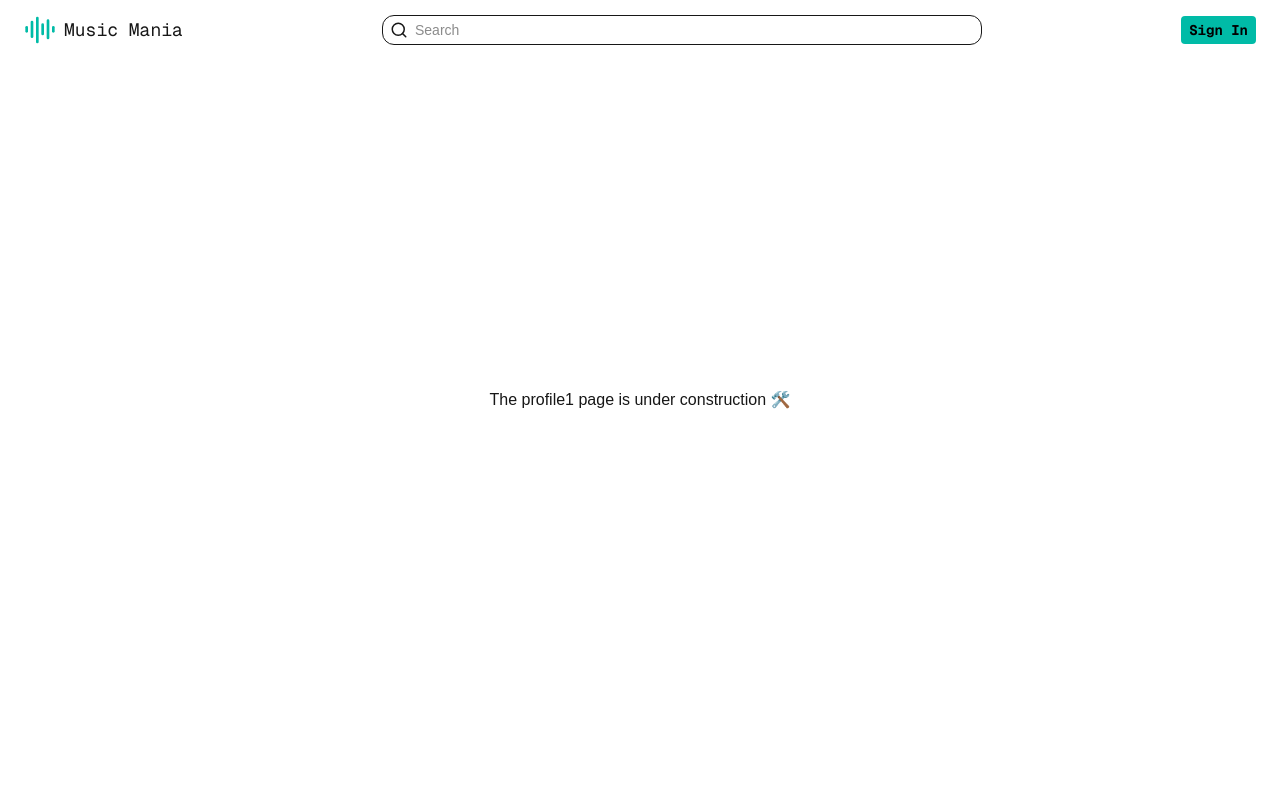
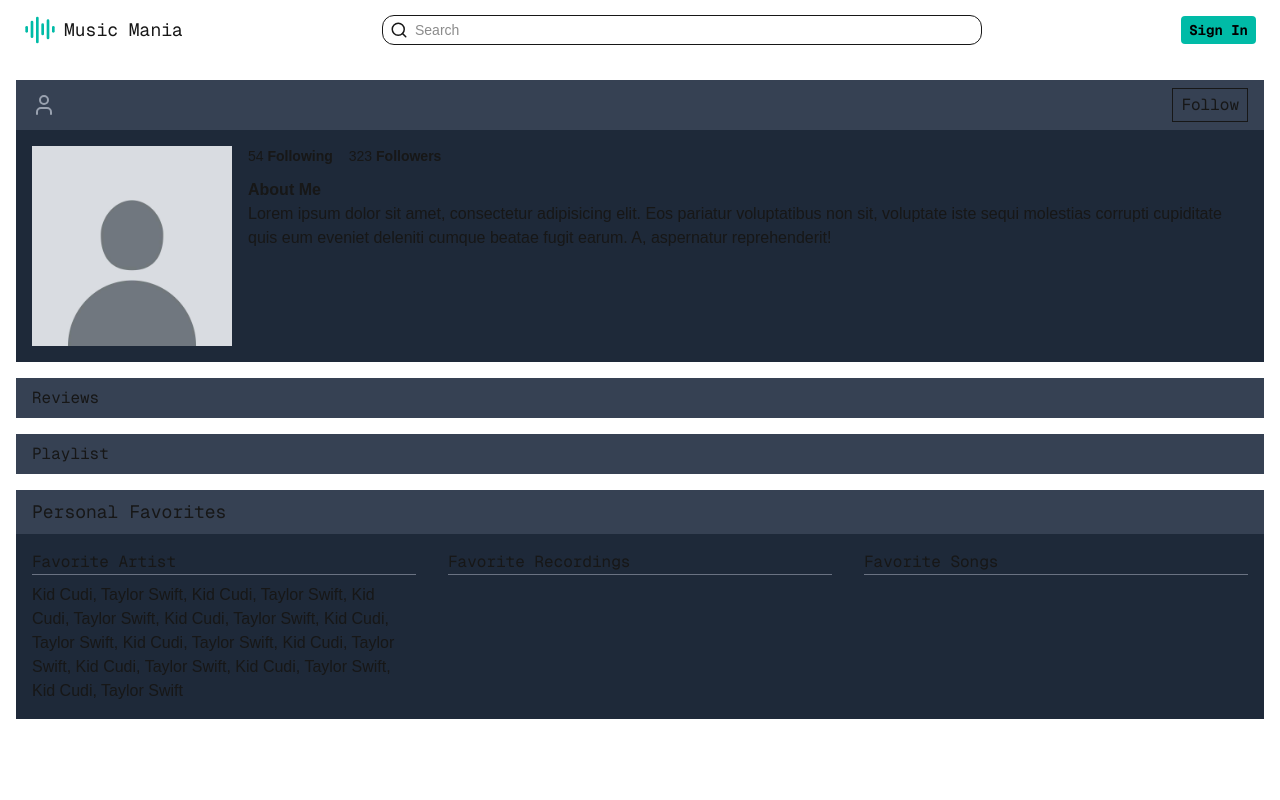
Before and after one commit to dz18/Music-Mania, a Next.js app in the folder client/: page /profile/1 in a window 1280 px wide. Shown: the top 800 px of the page. Built offline with nearby package versions, Linux system fonts and the light colour scheme; no server answers.

Commit message:
Simple front-end concept for profile page, auth session adjusted

```diff
--- a/client/app/api/auth/[...nextauth]/route.ts
+++ b/client/app/api/auth/[...nextauth]/route.ts
@@ -23,13 +23,18 @@ const handler = NextAuth({
 
           const data = res.data
 
-          if (data) {
-            return {
-              id : data.id,
-              username: data.username,
-              email: data.email
-            }
+          if (!data) return null
+
+          return {
+            id: data.id,
+            username: data.username,
+            email: data.email,
+            image: data.image,
+            phoneNumber: data.phoneNumber,
+            createdAt: data.createdAt,
+            role: data.role,
           }
+
         } catch (error: any) {
           const message = error.response?.data?.error || "Sign In failed"
           throw new Error(message)
@@ -52,6 +57,10 @@ const handler = NextAuth({
         token.id = user.id,
         token.username = user.username
         token.email = user.email
+        token.image = token.image
+        token.phoneNumber = user.phoneNumber
+        token.createdAt = user.createdAt
+        token.role = user.role
       }
       return token
     },
@@ -75,6 +84,8 @@ const handler = NextAuth({
           session.user.username = data.username
           session.user.image = data.image
           session.user.phoneNumber = data.phone_number
+          session.user.createdAt = data.createdAt
+          session.user.role = data.role
         }
       } catch (e) {
         console.warn("Session fetch failed:", e)
--- a/client/app/profile/[userId]/page.tsx
+++ b/client/app/profile/[userId]/page.tsx
@@ -1,10 +1,12 @@
 'use client'
 
+import Container from "@/app/components/ui/Container"
 import Footer from "@/app/components/ui/Footer"
 import Nav from "@/app/components/ui/NavigationBar"
-import UnderConstruction from "@/app/lib/fallback/UnderConstruction"
-import { use } from "react"
-
+import axios from "axios"
+import { CalendarRange, User } from "lucide-react"
+import { useSession } from "next-auth/react"
+import { use, useEffect, useState } from "react"
 
 export default function Profile ({
   params
@@ -13,12 +15,157 @@ export default function Profile ({
 }) {
 
   const { userId } = use(params)
+  const {data : session} = useSession()
+
+  const [user, setUser] = useState({
+    createdAt: null,
+    favArtist: [],
+    favRecordings: [],
+    favReleases: [],
+    id : '',
+    image: '',
+    role: '',
+    updatedAt: '',
+    username: ''
+  })
+  const [loading, setLoading] = useState(false)
+  const [activeTab, setActiveTab] = useState('playlists')
+
+  useEffect(() => {
+    const fetchPreview = async () => {
+      if (!userId) return
+
+      try {
+        setLoading(true)
+        const user = await axios.get(`${process.env.NEXT_PUBLIC_API_URL}/api/users/preview`, {
+          params: { userId }
+        })
+        setUser(user.data)
+      } catch (error) {
+        console.error('Error fetching user preview', error)
+      } finally {
+        setLoading(false)
+      }
+    }
+
+    fetchPreview()
+  }, [])
 
   return (
     <div>
       <Nav/>
-      <UnderConstruction/>
-      {userId}
+      <div className="w-full min-h-screen pt-20">
+        <Container>
+          <div className="flex flex-col gap-4">
+
+            <div className="flex flex-col bg-gray-800">
+              <div className="bg-gray-700 py-2 px-4 flex justify-between items-center font-mono">
+                <div className="flex items-baseline gap-2">
+                  <p className="text-lg flex items-center gap-1">
+                    <User className="text-gray-400"/>
+                    <span>{user.username}</span>
+                  </p>
+                </div>
+                {userId === session?.user.id ?
+                  <button className="cursor-pointer border-1 py-1 px-2 hover:bg-black/20 active:bg-black/40">Edit Profile</button>
+                :
+                  <>
+                    <button className="cursor-pointer border-1 py-1 px-2 hover:bg-black/20 active:bg-black/40">Follow</button>
+                  </>
+                }
+              </div>
+              <div className="flex m-4 gap-4">
+                <img
+                  className="w-50"
+                  src="/default-avatar.jpg"
+                  alt="avatar"
+                />
+                <div className="flex flex-col gap-3">
+                  {user.createdAt &&
+                    <p className="flex text-sm text-gray-500 gap-1">
+                      <CalendarRange size={18}/>
+                      <span>Joined {new Date(user.createdAt).toLocaleDateString()}</span>
+                    </p>
+                  }
+                  <div className="flex gap-4 text-sm">
+                    <p>
+                      {54} <span className="font-bold">Following</span>
+                    </p>
+                    <p>
+                      {323} <span className="font-bold">Followers</span>
+                    </p>
+                  </div>
+                  <div>
+                    <p className="font-bold">About Me</p>
+                    <p>Lorem ipsum dolor sit amet, consectetur adipisicing elit. Eos pariatur voluptatibus non sit, voluptate iste sequi molestias corrupti cupiditate quis eum eveniet deleniti cumque beatae fugit earum. A, aspernatur reprehenderit!</p>
+                  </div>
+                </div>
+              </div>
+            </div>
+
+            <div className="flex flex-col bg-gray-800">
+              <div className="bg-gray-700 py-2 px-4 flex justify-between items-center font-mono">
+                  <div className="flex items-baseline gap-2">
+                    <p>Reviews</p>
+                  </div>
+              </div>
+              <div className="flex">
+              </div>
+            </div>
+
+            <div className="flex flex-col bg-gray-800">
+              <div className="bg-gray-700 py-2 px-4 flex justify-between items-center font-mono">
+                  <div className="flex items-baseline gap-2">
+                    <p>Playlist</p>
+                  </div>
+              </div>
+              <div className="flex">
+              </div>
+            </div>
+
+            <div className="flex flex-col bg-gray-800">
+              <div className="bg-gray-700 py-2 px-4 flex justify-between items-center font-mono">
+                <div className="flex items-baseline gap-2">
+                  <p className="text-lg ">Personal Favorites</p>
+                </div>
+              </div>
+              <div className="grid grid-cols-3 gap-8 p-4">
+
+                <div>
+                  <p className="font-mono">Favorite Artist</p>
+                  <div className="border-b-1 border-gray-500 mb-2"/>
+                  <p>Kid Cudi, Taylor Swift, Kid Cudi, Taylor Swift, Kid Cudi, Taylor Swift, Kid Cudi, Taylor Swift, Kid Cudi, Taylor Swift, Kid Cudi, Taylor Swift, Kid Cudi, Taylor Swift, Kid Cudi, Taylor Swift, Kid Cudi, Taylor Swift, Kid Cudi, Taylor Swift</p>
+                </div>
+
+                <div>
+                  <p className="font-mono">Favorite Recordings</p>
+                  <div className="border-b-1 border-gray-500"/>
+                  <p></p>
+                </div>
+
+                <div>
+                  <p className="font-mono">Favorite Songs</p>
+                  <div className="border-b-1 border-gray-500"/>
+                </div>
+
+              </div>
+            </div>
+
+            <div>
+
+            </div>
+            <div>
+
+            </div>
+            <div>
+
+            </div>
+
+          </div>
+
+
+        </Container>
+      </div>
       <Footer/>
     </div>
   )
```
Also changed, not shown: client/next-auth.d.ts (+10 -3 lines), 2 other files (tests, documents, lock files or other folders).
